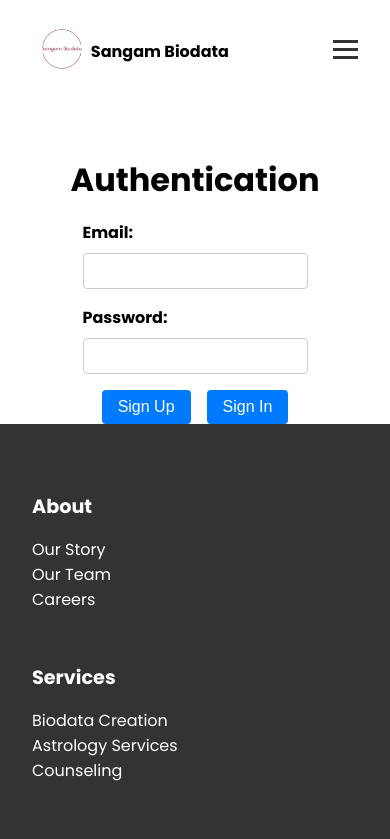
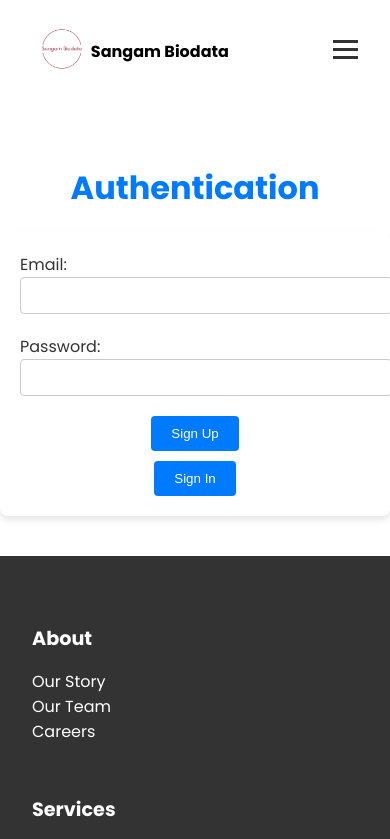
Before and after one commit to yogeshu/sangam-biodata, a React (Create React App) app in the folder sangam-biodata/: page /auth in a window 390 px wide. Shown: the top 839 px of the page. Built offline with nearby package versions, Linux system fonts and the light colour scheme; no server answers.

Commit message:
Improve the style of login page

```diff
--- a/sangam-biodata/src/components/HeroContainer/HeroContainer.module.css
+++ b/sangam-biodata/src/components/HeroContainer/HeroContainer.module.css
@@ -35,11 +35,13 @@
   .imageContainer {
     flex: 1;
     max-width: 600px;
+
   }
 
   .heroImage {
     max-width: 100%;
     height: auto;
+    border-radius: 25px;
   }
 
   @media (max-width: 768px) {
--- a/sangam-biodata/src/index.js
+++ b/sangam-biodata/src/index.js
@@ -2,12 +2,15 @@ import React from 'react';
 import ReactDOM from 'react-dom/client';
 import './index.css';
 import App from './App';
+import { AuthProvider } from 'context/AuthContext';
 import reportWebVitals from './reportWebVitals';
 
 const root = ReactDOM.createRoot(document.getElementById('root'));
 root.render(
   <React.StrictMode>
+    <AuthProvider>
     <App />
+    </AuthProvider>
   </React.StrictMode>
 );
 
--- a/sangam-biodata/src/pages/AuthPage/AuthPage.js
+++ b/sangam-biodata/src/pages/AuthPage/AuthPage.js
@@ -1,5 +1,7 @@
 import React, { useState } from 'react';
 import { auth } from "../../firebaseConfig";
+import { useNavigate } from 'react-router-dom';
+
 import { createUserWithEmailAndPassword, signInWithEmailAndPassword } from "firebase/auth";
 import styles from './AuthPage.module.css';
 
@@ -8,18 +10,16 @@ const AuthPage = () => {
   const [password, setPassword] = useState('');
   const [errorMessage, setErrorMessage] = useState('');
   const [successMessage, setSuccessMessage] = useState('');
+  const navigate = useNavigate(); // For routing to different pages
 
   const signUp = () => {
     createUserWithEmailAndPassword(auth, email, password)
       .then((userCredential) => {
-        // User signed up successfully
-        console.log(userCredential.user);
         setSuccessMessage('Sign up successful!');
         setErrorMessage('');
+        navigate('/auth'); // Navigate to Builder page on success
       })
       .catch((error) => {
-        // Handle sign-up error
-        console.error(error);
         setErrorMessage(error.message);
         setSuccessMessage('');
       });
@@ -28,15 +28,21 @@ const AuthPage = () => {
   const signIn = () => {
     signInWithEmailAndPassword(auth, email, password)
       .then((userCredential) => {
-        // User signed in successfully
-        console.log(userCredential.user);
         setSuccessMessage('Sign in successful!');
+
+        navigate('/builder'); // Navigate to Builder page on success
         setErrorMessage('');
       })
       .catch((error) => {
-        // Handle sign-in error
-        console.error(error);
-        setErrorMessage(error.message);
+        if(error.code === 'auth/user-not-found') {
+          setErrorMessage('User not found. Please sign up.');
+        }
+        if(error.code === 'auth/wrong-password') {
+          setErrorMessage('Incorrect password.');
+        }
+        if(error.code === 'auth/invalid-credential') {
+          setErrorMessage('Invalid credential');
+        }
         setSuccessMessage('');
       });
   };
@@ -44,8 +50,11 @@ const AuthPage = () => {
   return (
     <div className={styles.authPage}>
       <h1 className={styles.heading}>Authentication</h1>
+
       {errorMessage && <div className={styles.error}>{errorMessage}</div>}
       {successMessage && <div className={styles.success}>{successMessage}</div>}
+
+      <form className={styles.authForm}>
         <div className={styles.formGroup}>
           <label className={styles.label} htmlFor="email">Email:</label>
           <input
@@ -66,10 +75,12 @@ const AuthPage = () => {
             className={styles.input}
           />
         </div>
+
         <div className={styles.buttonGroup}>
-        <button onClick={signUp} className={styles.button}>Sign Up</button>
-        <button onClick={signIn} className={styles.button}>Sign In</button>
+          <button type="button" onClick={signUp} className={styles.button}>Sign Up</button>
+          <button type="button" onClick={signIn} className={styles.button}>Sign In</button>
         </div>
+      </form>
     </div>
   );
 };
--- a/sangam-biodata/src/pages/AuthPage/AuthPage.module.css
+++ b/sangam-biodata/src/pages/AuthPage/AuthPage.module.css
@@ -2,57 +2,88 @@
   display: flex;
   flex-direction: column;
   align-items: center;
-  margin-top: 2rem;
+  padding: 40px 20px;
 }
 
 .heading {
   font-size: 2rem;
-  margin-bottom: 1rem;
+  color: #007bff;
+  margin-bottom: 20px;
+}
+
+.error, .success {
+  padding: 10px;
+  border-radius: 4px;
+  margin-bottom: 20px;
+  color: white;
+}
+
+.error {
+  background-color: #dc3545; /* Red */
+}
+
+.success {
+  background-color: #28a745; /* Green */
+}
+
+.authForm {
+  max-width: 400px;
+  width: 100%;
+  background: white;
+  padding: 20px;
+  border-radius: 8px;
+  box-shadow: 0 4px 6px rgba(0, 0, 0, 0.1);
 }
 
 .formGroup {
-  display: flex;
-  flex-direction: column;
-  margin-bottom: 1rem;
+  margin-bottom: 20px;
 }
 
 .label {
-  font-weight: bold;
-  margin-bottom: 0.5rem;
+  font-size: 1rem;
+  color: #333;
 }
 
 .input {
-  padding: 0.5rem;
-  font-size: 1rem;
+  width: 100%;
+  padding: 10px;
   border: 1px solid #ccc;
   border-radius: 4px;
+  transition: border-color 0.3s ease;
+}
+
+.input:focus {
+  border-color: #007bff;
 }
 
 .buttonGroup {
   display: flex;
-  gap: 1rem;
+  justify-content: space-between;
 }
 
 .button {
-  padding: 0.5rem 1rem;
-  font-size: 1rem;
-  background-color: #007bff;
-  color: #fff;
+  padding: 10px 20px;
   border: none;
   border-radius: 4px;
+  background-color: #007bff;
+  color: white;
   cursor: pointer;
+  transition: background-color 0.3s ease;
 }
 
 .button:hover {
   background-color: #0056b3;
 }
 
-.error {
-  color: red;
-  margin-bottom: 1rem;
+/* Responsive styles */
+@media (max-width: 768px) {
+  .authForm {
+    padding: 20px;
+  }
+
+  .buttonGroup {
+    flex-direction: column;
+    align-items: center;
+    gap: 10px;
+  }
 }
-
-.success {
-  color: green;
-  margin-bottom: 1rem;
-}
--- a/sangam-biodata/src/routes/ProtectedRoute.js
+++ b/sangam-biodata/src/routes/ProtectedRoute.js
@@ -1,9 +1,9 @@
 import React from 'react';
 import { Navigate } from 'react-router-dom';
-import firebase from 'firebase/compat/app';
+import { auth } from '../firebaseConfig';
 
 const ProtectedRoute = ({ element: Component }) => {
-  const user = firebase.auth().currentUser;
+  const user = auth.currentUser; // Use auth directly to check the current user state
 
   return user ? <Component /> : <Navigate to="/auth" />;
 };
```
Lines whose indentation alone changed are shown as unchanged.
